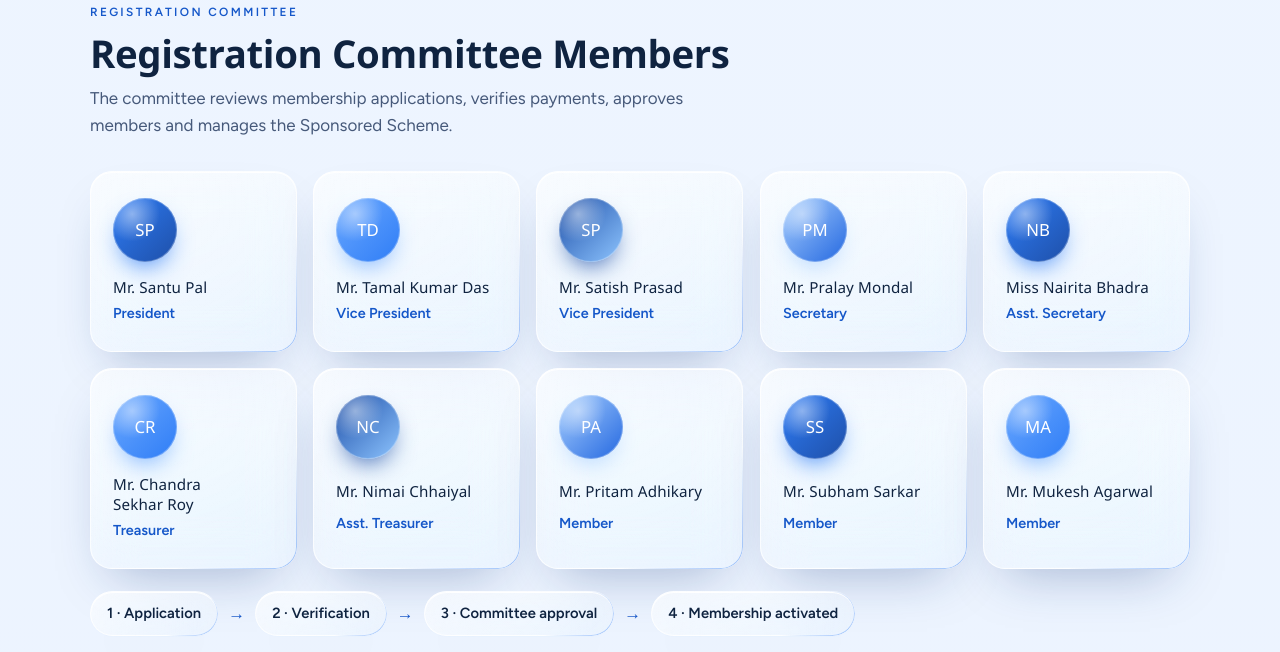
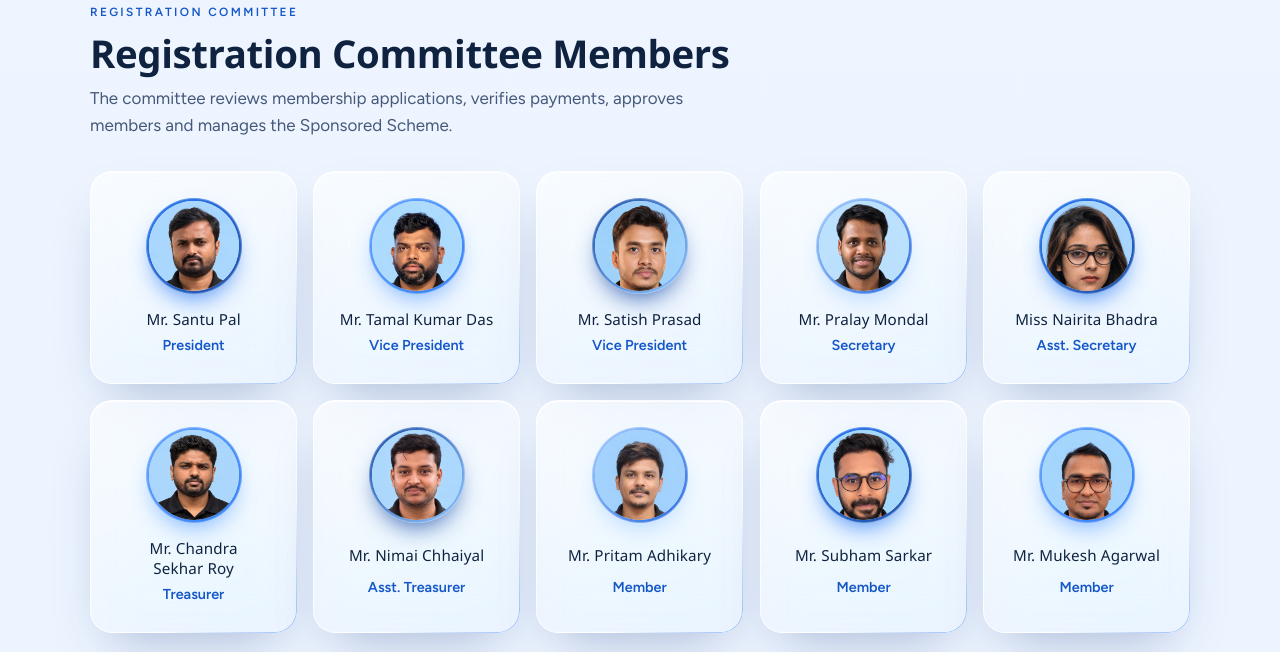
Before and after one commit to falakatapolytechnicalumni/fpaa-website-new, a plain HTML site: page index.html in a window 1280 px wide. Shown: the part 3806-4458 px from the top of the page. Drawn offline with Linux system fonts and the light colour scheme; animation ran at ten frames a second; a web font is replaced by a local one.

Commit message:
Add files via upload

```diff
--- a/index.html
+++ b/index.html
@@ -422,6 +422,11 @@ nav a[aria-current="true"]{background:linear-gradient(180deg,#3d8bff,#1463e6)!im
 .fsoc:hover{transform:translateY(-2px)}
 .fsoc svg{width:18px;height:18px}
 footer .glass{align-items:center}
+
+.avatar.photo{width:96px;height:96px;padding:3px;overflow:hidden;background:linear-gradient(135deg,var(--c1),var(--c2))}
+.avatar.photo img{width:100%;height:100%;border-radius:50%;object-fit:cover;display:block;background:#dbeafe}
+.member{justify-items:center;text-align:center}
+.member .avatar:not(.photo){width:96px;height:96px;font-size:1.3rem}
 </style>
 
 <canvas id="flow" aria-hidden="true"></canvas>
@@ -526,16 +531,16 @@ footer .glass{align-items:center}
   <div class="wrap">
     <div class="head"><div class="eyebrow">Registration Committee</div><h2>Registration Committee Members</h2><p>The committee reviews membership applications, verifies payments, approves members and manages the Sponsored Scheme.</p></div>
     <div class="team">
-<div class="member glass tilt lead-role" style="--c1:#2f7df6;--c2:#1e4fa8"><div class="avatar">SP</div><h3>Mr. Santu Pal</h3><div class="role">President</div></div>
-<div class="member glass tilt" style="--c1:#6aa8ff;--c2:#2f7df6"><div class="avatar">TD</div><h3>Mr. Tamal Kumar Das</h3><div class="role">Vice President</div></div>
-<div class="member glass tilt" style="--c1:#1e4fa8;--c2:#8ec5ff"><div class="avatar">SP</div><h3>Mr. Satish Prasad</h3><div class="role">Vice President</div></div>
-<div class="member glass tilt" style="--c1:#a9d0ff;--c2:#2468e0"><div class="avatar">PM</div><h3>Mr. Pralay Mondal</h3><div class="role">Secretary</div></div>
-<div class="member glass tilt" style="--c1:#2f7df6;--c2:#1e4fa8"><div class="avatar">NB</div><h3>Miss Nairita Bhadra</h3><div class="role">Asst. Secretary</div></div>
-<div class="member glass tilt" style="--c1:#6aa8ff;--c2:#2f7df6"><div class="avatar">CR</div><h3>Mr. Chandra Sekhar Roy</h3><div class="role">Treasurer</div></div>
-<div class="member glass tilt" style="--c1:#1e4fa8;--c2:#8ec5ff"><div class="avatar">NC</div><h3>Mr. Nimai Chhaiyal</h3><div class="role">Asst. Treasurer</div></div>
-<div class="member glass tilt" style="--c1:#a9d0ff;--c2:#2468e0"><div class="avatar">PA</div><h3>Mr. Pritam Adhikary</h3><div class="role">Member</div></div>
-<div class="member glass tilt" style="--c1:#2f7df6;--c2:#1e4fa8"><div class="avatar">SS</div><h3>Mr. Subham Sarkar</h3><div class="role">Member</div></div>
-<div class="member glass tilt" style="--c1:#6aa8ff;--c2:#2f7df6"><div class="avatar">MA</div><h3>Mr. Mukesh Agarwal</h3><div class="role">Member</div></div>
+<div class="member glass tilt lead-role" style="--c1:#2f7df6;--c2:#1e4fa8"><div class="avatar photo"><img src="assets/members/santu.jpg" alt="Mr. Santu Pal" loading="lazy" width="96" height="96"></div><h3>Mr. Santu Pal</h3><div class="role">President</div></div>
+<div class="member glass tilt" style="--c1:#6aa8ff;--c2:#2f7df6"><div class="avatar photo"><img src="assets/members/tamal.jpg" alt="Mr. Tamal Kumar Das" loading="lazy" width="96" height="96"></div><h3>Mr. Tamal Kumar Das</h3><div class="role">Vice President</div></div>
+<div class="member glass tilt" style="--c1:#1e4fa8;--c2:#8ec5ff"><div class="avatar photo"><img src="assets/members/satish.jpg" alt="Mr. Satish Prasad" loading="lazy" width="96" height="96"></div><h3>Mr. Satish Prasad</h3><div class="role">Vice President</div></div>
+<div class="member glass tilt" style="--c1:#a9d0ff;--c2:#2468e0"><div class="avatar photo"><img src="assets/members/pralay.jpg" alt="Mr. Pralay Mondal" loading="lazy" width="96" height="96"></div><h3>Mr. Pralay Mondal</h3><div class="role">Secretary</div></div>
+<div class="member glass tilt" style="--c1:#2f7df6;--c2:#1e4fa8"><div class="avatar photo"><img src="assets/members/nairita.jpg" alt="Miss Nairita Bhadra" loading="lazy" width="96" height="96"></div><h3>Miss Nairita Bhadra</h3><div class="role">Asst. Secretary</div></div>
+<div class="member glass tilt" style="--c1:#6aa8ff;--c2:#2f7df6"><div class="avatar photo"><img src="assets/members/chandra.jpg" alt="Mr. Chandra Sekhar Roy" loading="lazy" width="96" height="96"></div><h3>Mr. Chandra Sekhar Roy</h3><div class="role">Treasurer</div></div>
+<div class="member glass tilt" style="--c1:#1e4fa8;--c2:#8ec5ff"><div class="avatar photo"><img src="assets/members/nimai.jpg" alt="Mr. Nimai Chhaiyal" loading="lazy" width="96" height="96"></div><h3>Mr. Nimai Chhaiyal</h3><div class="role">Asst. Treasurer</div></div>
+<div class="member glass tilt" style="--c1:#a9d0ff;--c2:#2468e0"><div class="avatar photo"><img src="assets/members/pritam.jpg" alt="Mr. Pritam Adhikary" loading="lazy" width="96" height="96"></div><h3>Mr. Pritam Adhikary</h3><div class="role">Member</div></div>
+<div class="member glass tilt" style="--c1:#2f7df6;--c2:#1e4fa8"><div class="avatar photo"><img src="assets/members/subham.jpg" alt="Mr. Subham Sarkar" loading="lazy" width="96" height="96"></div><h3>Mr. Subham Sarkar</h3><div class="role">Member</div></div>
+<div class="member glass tilt" style="--c1:#6aa8ff;--c2:#2f7df6"><div class="avatar photo"><img src="assets/members/mukesh.jpg" alt="Mr. Mukesh Agarwal" loading="lazy" width="96" height="96"></div><h3>Mr. Mukesh Agarwal</h3><div class="role">Member</div></div>
     </div>
     <div class="flow" aria-label="Registration workflow">
       <span class="glass">1 · Application</span><i>→</i><span class="glass">2 · Verification</span><i>→</i><span class="glass">3 · Committee approval</span><i>→</i><span class="glass">4 · Membership activated</span>
```
Also changed, not shown: assets/members/chandra.jpg (added), assets/members/mukesh.jpg (added), assets/members/nairita.jpg (added), assets/members/nimai.jpg (added), assets/members/pralay.jpg (added), assets/members/pritam.jpg (added), assets/members/santu.jpg (added), assets/members/satish.jpg (added), assets/members/subham.jpg (added), assets/members/tamal.jpg (added).
